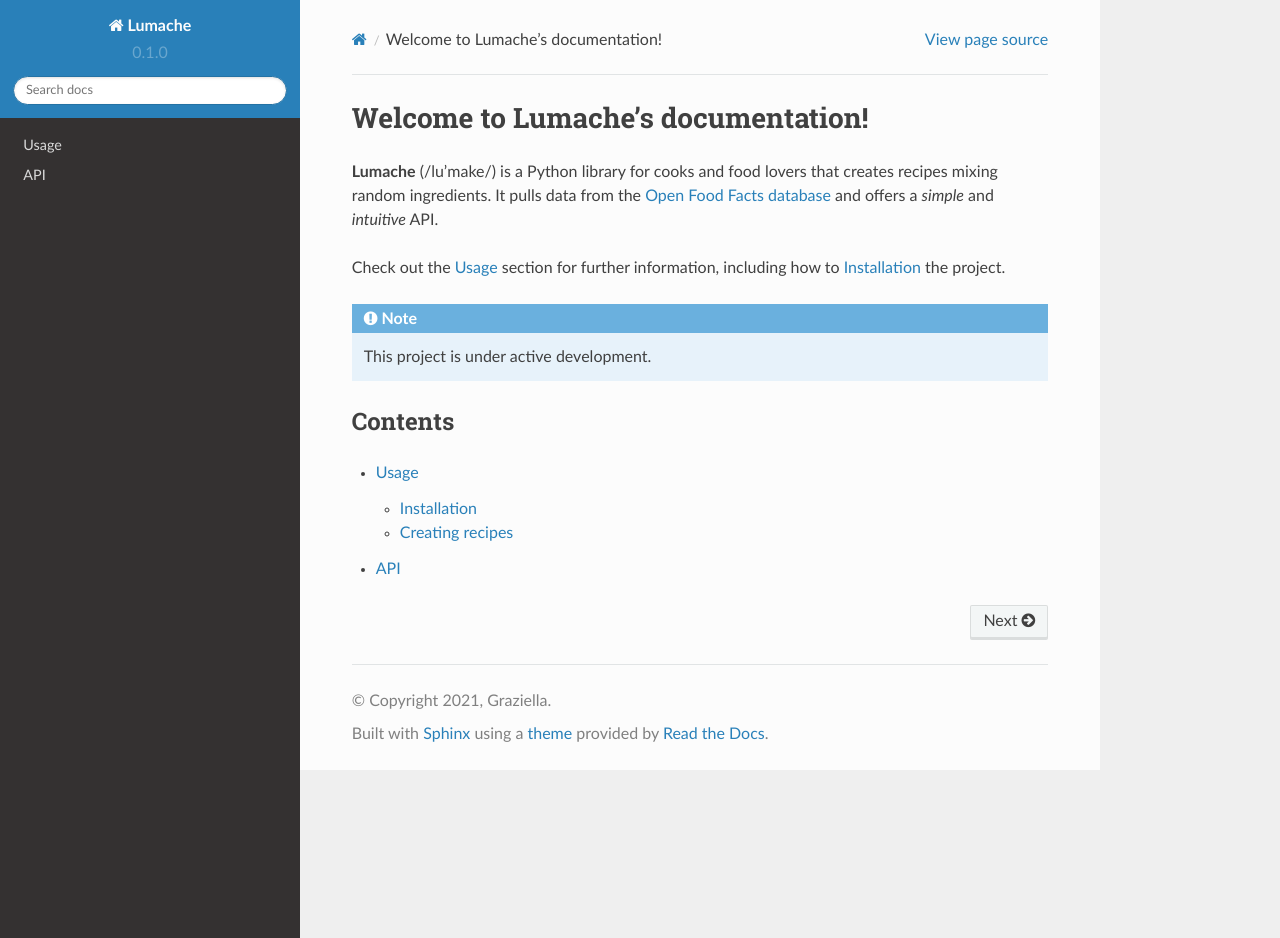
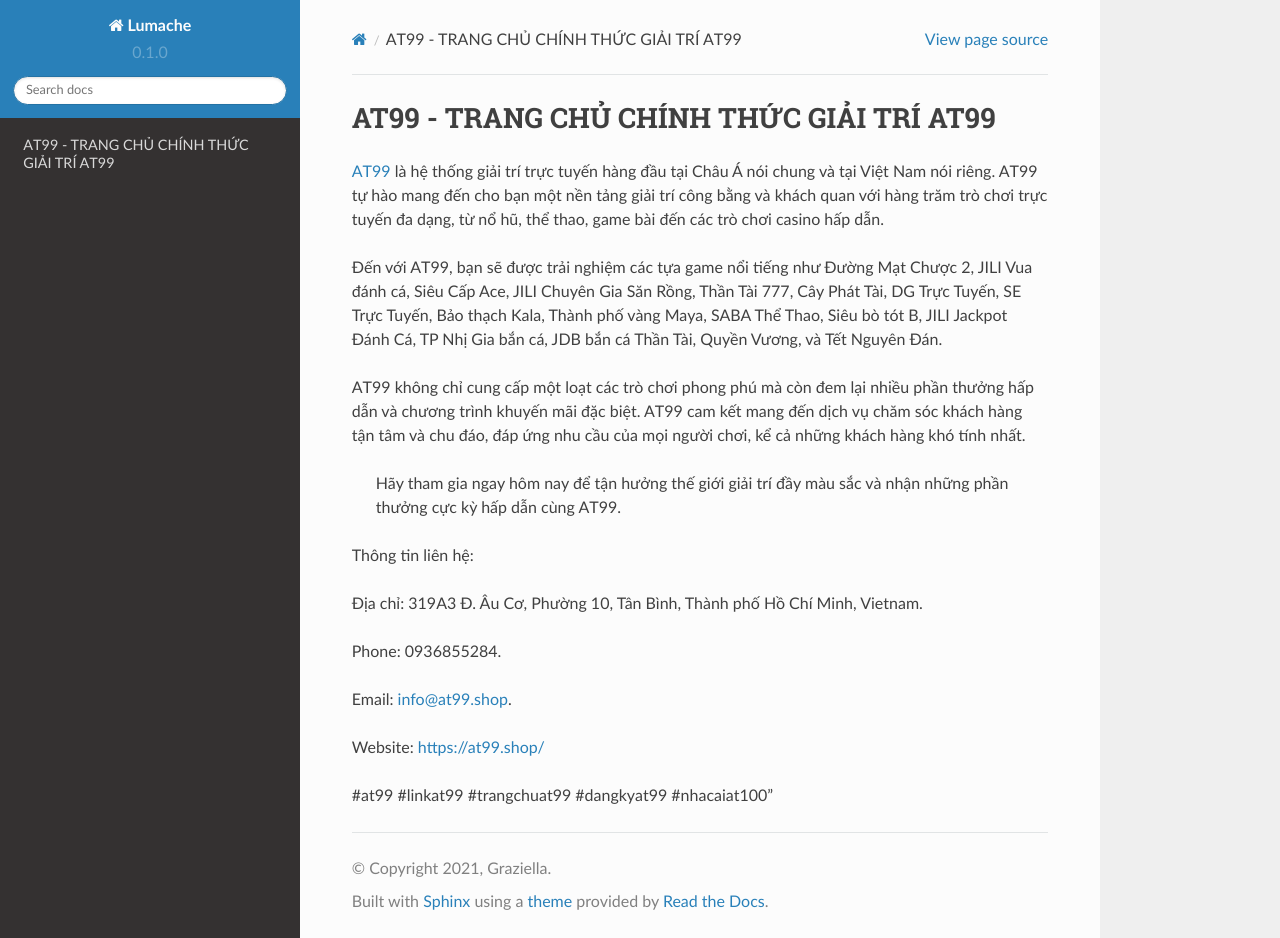
Before and after one commit to phamduyhong/at99shop, a Sphinx documentation site: the page built from docs/source/index.rst, in a window 1280 px wide and 938 px high. Built offline with Sphinx 7.4.7 and the Read the Docs theme 2.0.0, drawn with Linux system fonts in a browser that asks for light colours.

Commit message:
Update index.rst

```diff
--- a/docs/source/index.rst
+++ b/docs/source/index.rst
@@ -1,22 +1,23 @@
-Welcome to Lumache's documentation!
+AT99 - TRANG CHỦ CHÍNH THỨC GIẢI TRÍ AT99
 ===================================
 
-**Lumache** (/lu'make/) is a Python library for cooks and food lovers
-that creates recipes mixing random ingredients.
-It pulls data from the `Open Food Facts database <https://world.openfoodfacts.org/>`_
-and offers a *simple* and *intuitive* API.
+`AT99 <https://at99.shop/>`_ là hệ thống giải trí trực tuyến hàng đầu tại Châu Á nói chung và tại Việt Nam nói riêng. AT99 tự hào mang đến cho bạn một nền tảng giải trí công bằng và khách quan với hàng trăm trò chơi trực tuyến đa dạng, từ nổ hũ, thể thao, game bài đến các trò chơi casino hấp dẫn.
 
-Check out the :doc:`usage` section for further information, including
-how to :ref:`installation` the project.
+Đến với AT99, bạn sẽ được trải nghiệm các tựa game nổi tiếng như Đường Mạt Chược 2, JILI Vua đánh cá, Siêu Cấp Ace, JILI Chuyên Gia Săn Rồng, Thần Tài 777, Cây Phát Tài, DG Trực Tuyến, SE Trực Tuyến, Bảo thạch Kala, Thành phố vàng Maya, SABA Thể Thao, Siêu bò tót B, JILI Jackpot Đánh Cá, TP Nhị Gia bắn cá, JDB bắn cá Thần Tài, Quyền Vương, và Tết Nguyên Đán.
 
-.. note::
+AT99 không chỉ cung cấp một loạt các trò chơi phong phú mà còn đem lại nhiều phần thưởng hấp dẫn và chương trình khuyến mãi đặc biệt. AT99 cam kết mang đến dịch vụ chăm sóc khách hàng tận tâm và chu đáo, đáp ứng nhu cầu của mọi người chơi, kể cả những khách hàng khó tính nhất.
 
-   This project is under active development.
+ Hãy tham gia ngay hôm nay để tận hưởng thế giới giải trí đầy màu sắc và nhận những phần thưởng cực kỳ hấp dẫn cùng AT99.
 
-Contents
---------
 
-.. toctree::
+Thông tin liên hệ:
 
-   usage
-   api
+Địa chỉ: 319A3 Đ. Âu Cơ, Phường 10, Tân Bình, Thành phố Hồ Chí Minh, Vietnam.
+
+Phone: 0936855284.
+
+Email: info@at99.shop.
+
+Website: https://at99.shop/
+
+#at99 #linkat99 #trangchuat99 #dangkyat99 #nhacaiat100"
```
